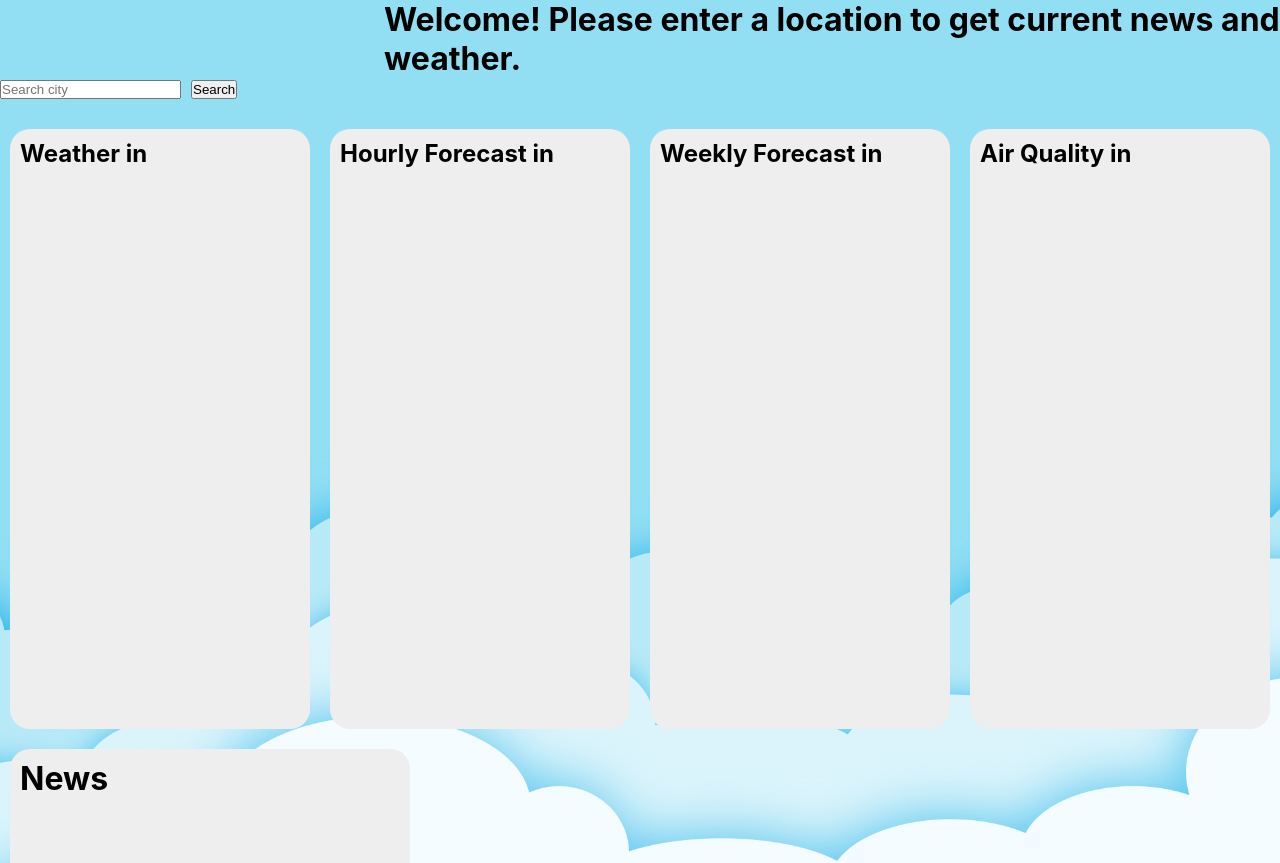
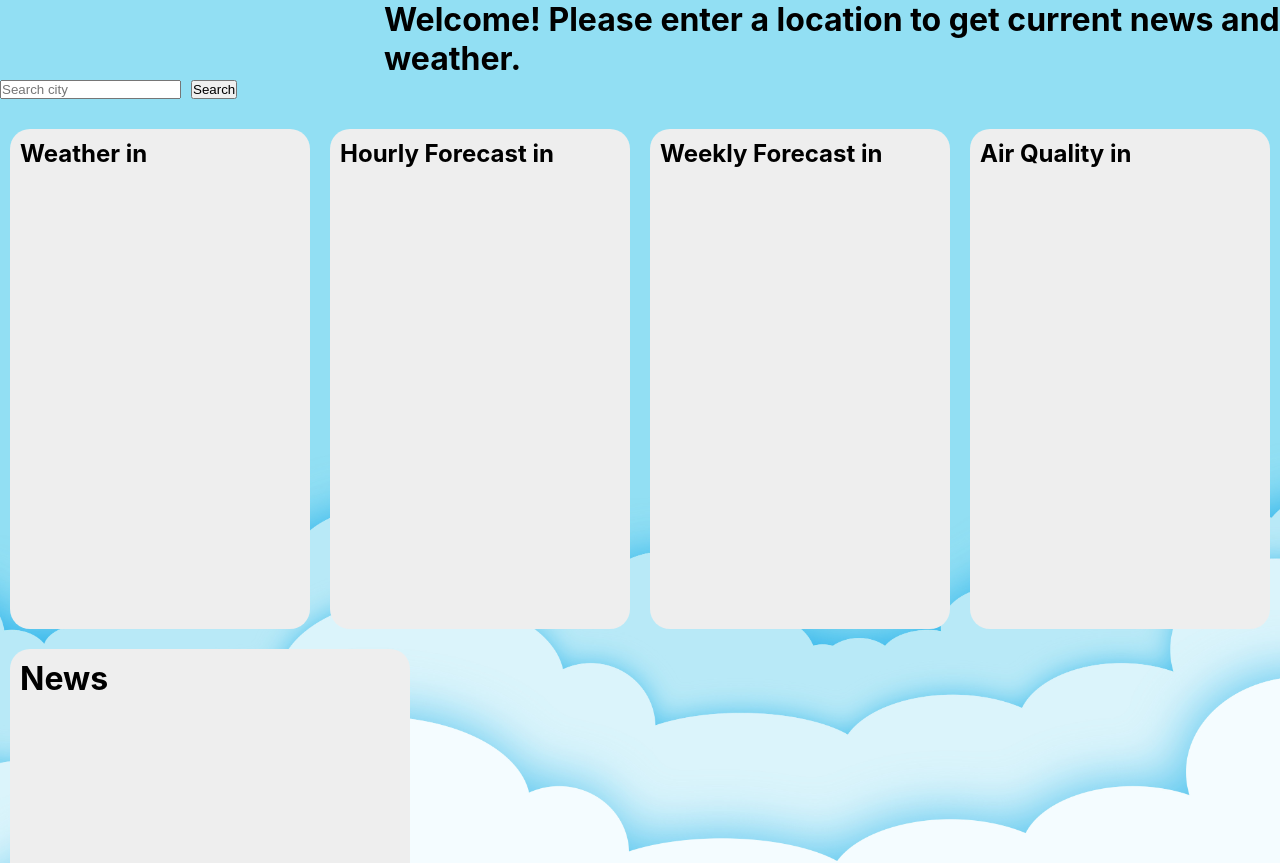
Before and after one commit to larsones/Headstarter-Project-2, a React (Create React App) app in the folder weather-app/: page / in a window 1280 px wide. Shown: the top 863 px of the page. Built offline with nearby package versions, Linux system fonts and the light colour scheme.

Commit message:
Update App.css

```diff
--- a/weather-app/src/App.css
+++ b/weather-app/src/App.css
@@ -21,7 +21,7 @@
 
 .widget {
   width: 300px;
-  min-height: 600px;
+  min-height: 500px;
   border-radius: 20px;
   background-color: #eee;
   padding: 10px;
```
